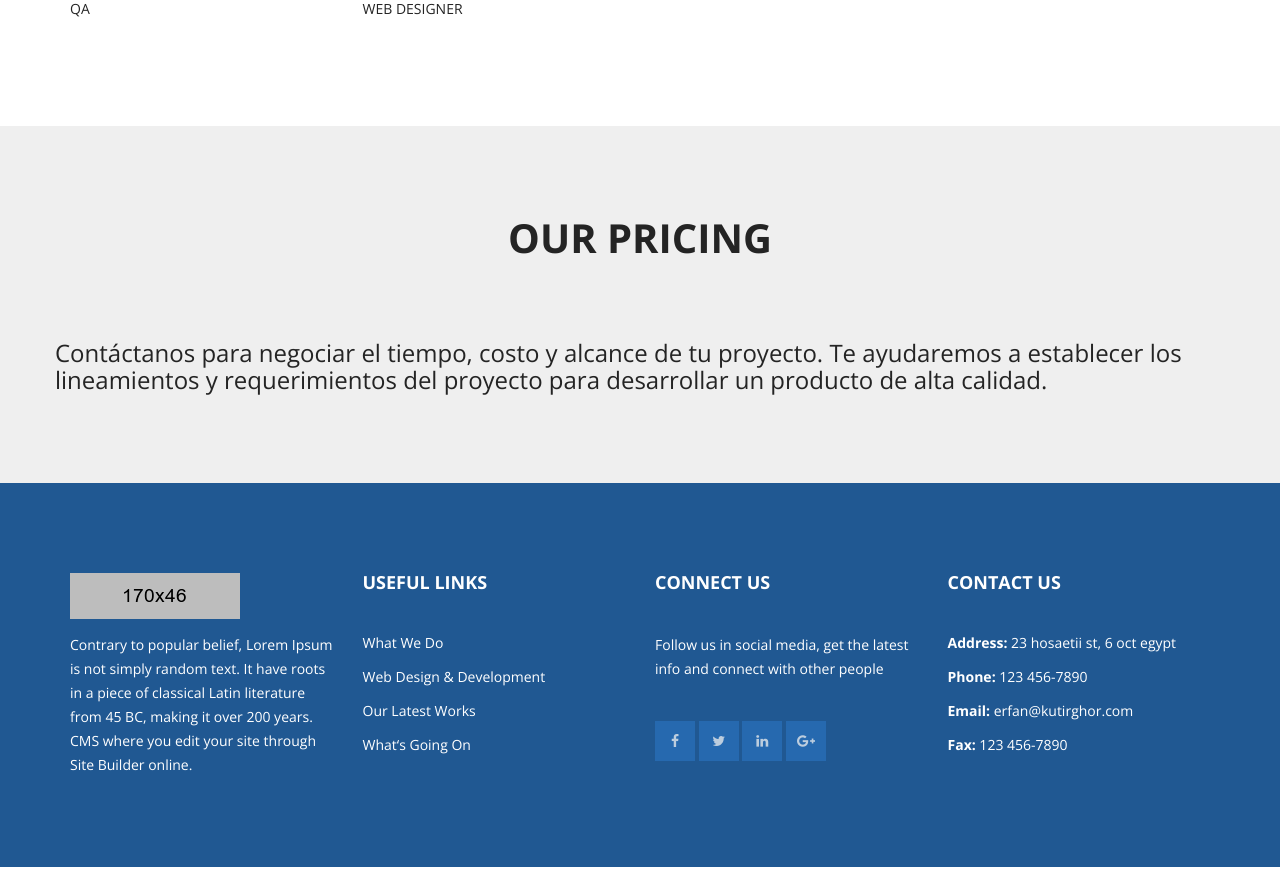
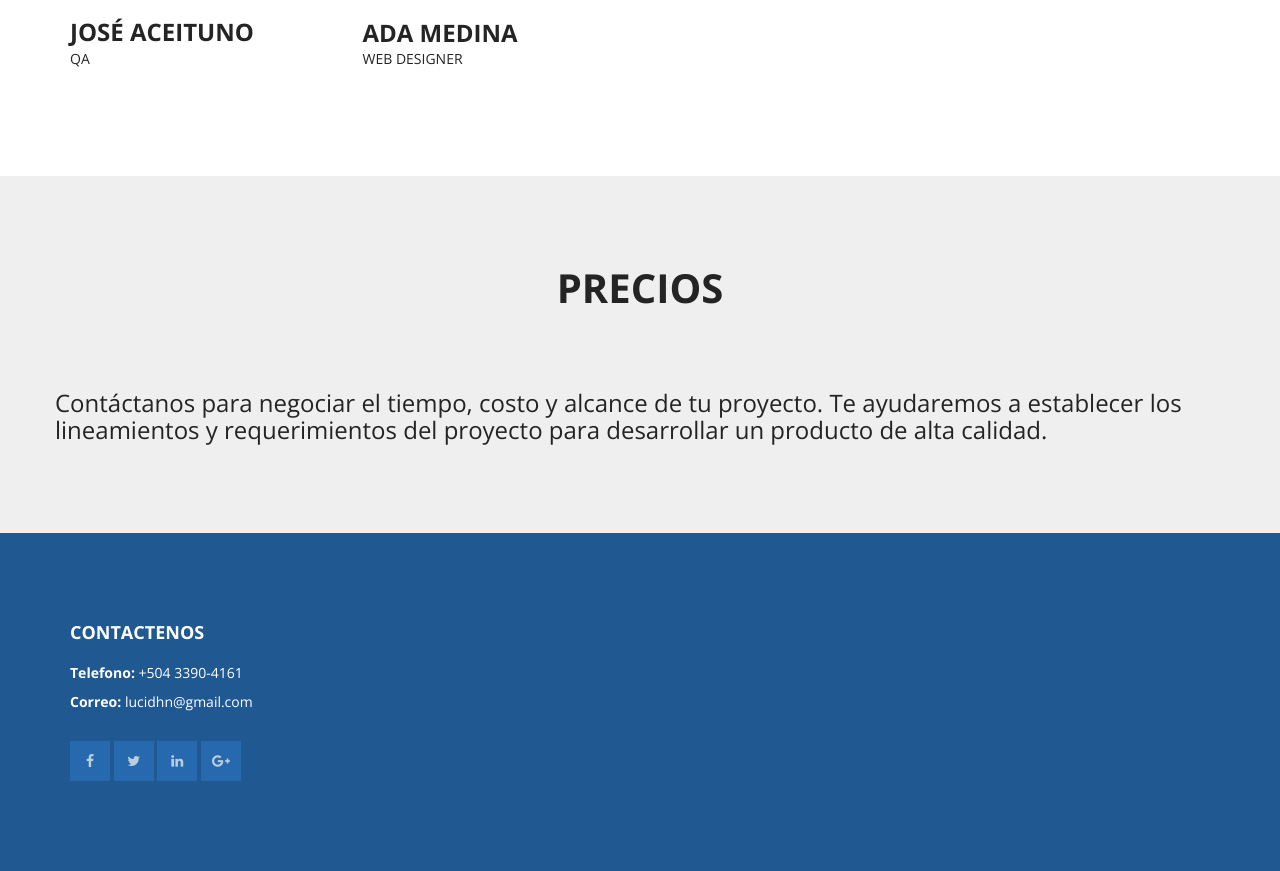
Before and after one commit to LucidHN/landing-page, a PHP site: page / in a window 1280 px wide. Shown: the part 3785-4656 px from the top of the page. Run offline with PHP 8.4, Linux system fonts and the light colour scheme; some web fonts are replaced.

Commit message:
Last changes to info

```diff
--- a/src/index.html
+++ b/src/index.html
@@ -61,10 +61,10 @@
             <!-- Collect the nav links, forms, and other content for toggling -->
             <div class="collapse navbar-collapse" id="bs-example-navbar-collapse-1">
                 <ul class="nav menu navbar-right navbar-nav">
-                    <li class="current-menu-item"><a href="#home">home</a></li>
-                    <li><a href="#about">about</a></li>
-                    <li><a href="#team">team</a></li>
-                    <li><a href="#pricing">pricing</a></li>
+                    <li class="current-menu-item"><a href="#home">Inicio</a></li>
+                    <li><a href="#about">Acerca de</a></li>
+                    <li><a href="#team">Equipo</a></li>
+                    <li><a href="#pricing">Precios</a></li>
                 </ul>
             </div>
         </div>
@@ -142,7 +142,7 @@
                 </div>
                 <div class="col-sm-4 single-support">
                     <div class="customar-icon">
-                        <span class="icofont icofont-live-support"></span>
+                        <span class="icofont icofont-database"></span>
                     </div>
                     <div class="customar-service">
                         <p>Bases de datos</p>
@@ -166,6 +166,9 @@
                         <p>
                             Esto lo haremos a través de nuestras habilidades para el desarrollo web, para permitir que las personas transformen sus ideas en algo tangible que ayude a impulsar sus negocios.
                             Utilizamos una variedad de tecnologías de vanguardia para crear páginas web fáciles de usar y diseñadas para satisfacer las necesidad de nuestros clientes.
+                        </p>
+                        <p>
+                            We are fluent in english, we are capable of globalizing your products to an extended market.
                         </p>
                     </div>
                 </div>
@@ -465,7 +468,7 @@
             <div class="row">
                 <div class="col-xs-12 text-center">
                     <div class="section-title wow fadeInUp" data-wow-duration="1s" data-wow-delay=".5s">
-                        <h2>Our pricing</h2>
+                        <h2>Precios</h2>
                     </div>
                 </div>
             </div>
@@ -479,52 +482,21 @@
     <footer class="footer-area section-padding">
         <div class="container">
             <div class="row">
-                <div class="col-md-3 col-md-offset-0 col-sm-5 col-sm-offset-1">
-                    <div class="single-footer">
-                        <div class="widget-title title-img">
-                            <img src="img/flogo.png" alt="Jigsawlab">
-                        </div>
-                        <p>Contrary to popular belief, Lorem Ipsum is not simply random text. It have roots in a piece of classical Latin literature from 45 BC, making it over 200 years. CMS where you edit your site through Site Builder online.</p>
-                    </div>
-                </div>
-                <div class="col-md-3 col-md-offset-0 col-sm-5 col-sm-offset-1">
+                <div class="col-md-12 col-md-offset-0 col-sm-10 col-sm-offset-1">
                     <div class="single-footer">
                         <div class="widget-title">
-                            <h4>useful links</h4>
+                            <h4>Contactenos</h4>
                         </div>
                         <ul>
-                            <li><a href="#"> What We Do</a></li>
-                            <li><a href="#"> Web Design & Development</a></li>
-                            <li><a href="#"> Our Latest Works</a></li>
-                            <li><a href="#"> What‘s Going On</a></li>
+                            <li><strong>Telefono:</strong> +504 3390-4161</li>
+                            <li><strong>Correo:</strong> lucidhn@gmail.com</li>
                         </ul>
-                    </div>
-                </div>
-                <div class="col-md-3 col-md-offset-0 col-sm-5 col-sm-offset-1">
-                    <div class="single-footer">
-                        <div class="widget-title">
-                            <h4>connect us</h4>
-                        </div>
-                        <p>Follow us in social media, get the latest info and connect with other people</p>
                         <div class="social-link">
                             <a href="#" class="fa fa-facebook"></a>
                             <a href="#" class="fa fa-twitter"></a>
                             <a href="#" class="fa fa-linkedin"></a>
                             <a href="#" class="fa fa-google-plus"></a>
                         </div>
-                    </div>
-                </div>
-                <div class="col-md-3 col-md-offset-0 col-sm-5 col-sm-offset-1">
-                    <div class="single-footer">
-                        <div class="widget-title">
-                            <h4>contact us</h4>
-                        </div>
-                        <ul>
-                            <li><strong>Address:</strong> 23 hosaetii st, 6 oct egypt</li>
-                            <li><strong>Phone:</strong> 123 456-7890</li>
-                            <li><strong>Email:</strong> erfan@kutirghor.com</li>
-                            <li><strong>Fax:</strong> 123 456-7890</li>
-                        </ul>
                     </div>
                 </div>
             </div>
--- a/src/style.css
+++ b/src/style.css
@@ -1338,7 +1338,7 @@ nav.navbar.sticky.corporate-3 {
 }
 
 .widget-title {
-    margin-bottom: 40px;
+    margin-bottom: 20px;
 }
 
 .widget-title.title-img {
@@ -1367,7 +1367,7 @@ nav.navbar.sticky.corporate-3 {
 }
 
 .social-link {
-    margin-top: 40px;
+    margin-top: 20px;
 }
 
 .social-link a:hover {
@@ -1382,7 +1382,7 @@ nav.navbar.sticky.corporate-3 {
 
 .single-footer li {
     line-height: normal;
-    padding-bottom: 15px;
+    padding-bottom: 10px;
 }
 
 .copyright-area {
```
